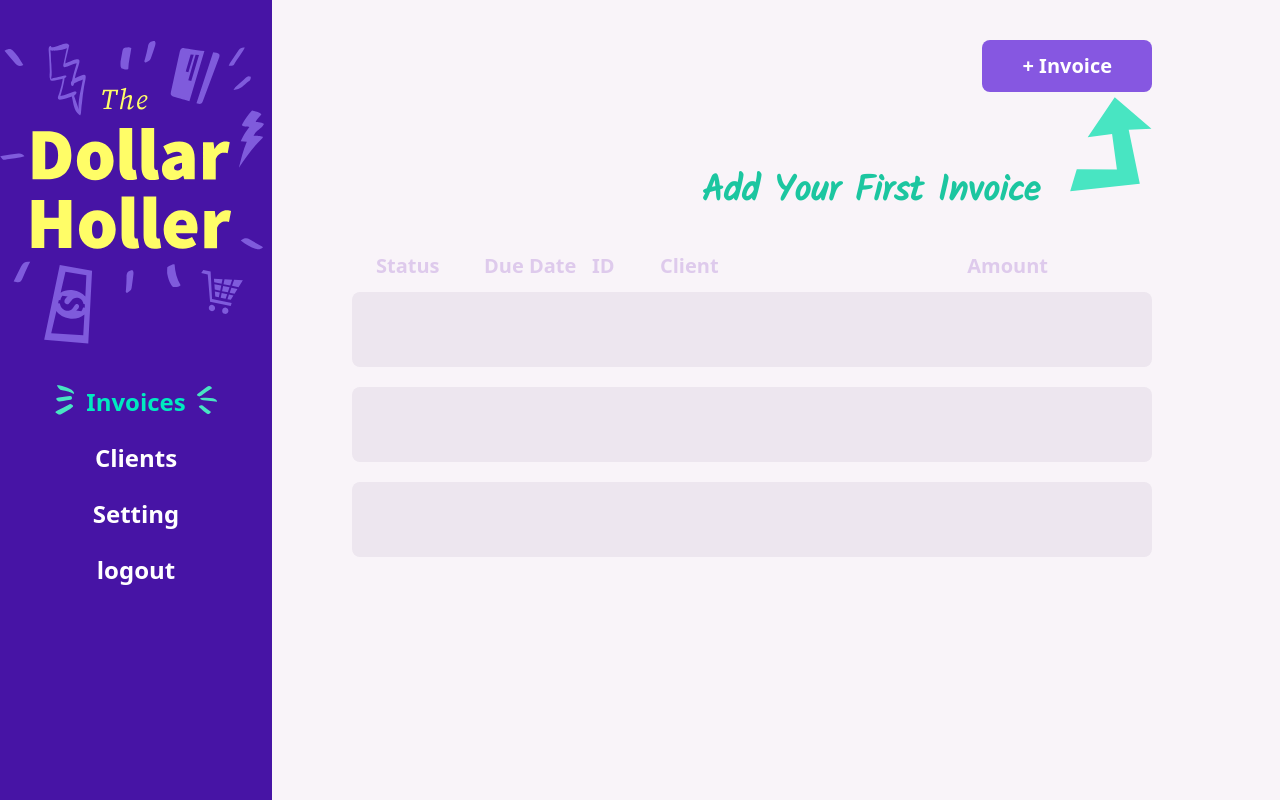
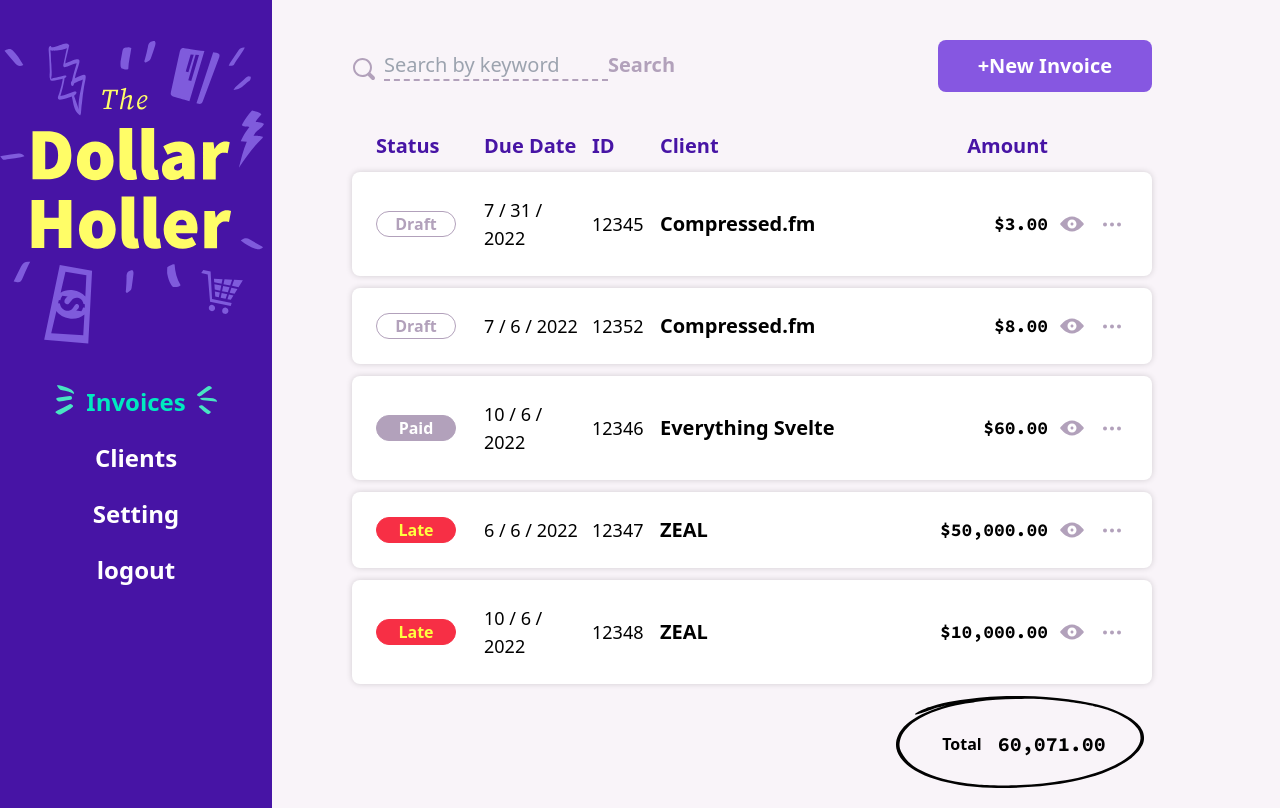
Before and after one commit to crazyH0b0/svelte-invoice, a SvelteKit app: page /invoices in a window 1280 px wide. Built offline with nearby package versions, Linux system fonts and the light colour scheme.

Commit message:
add delete confirmation

```diff
--- /dev/null
+++ b/src/lib/components/Button.svelte
@@ -0,0 +1,33 @@
+<script lang="ts">
+  export let label: string;
+  export let onClick: () => void;
+  export let isAnimated: boolean = true;
+  export let style: 'primary' | 'secondary' | 'destructive' = 'primary';
+</script>
+
+<button
+  on:click|preventDefault={() => onClick()}
+  class:isAnimated
+  class=" relative whitespace-nowrap rounded-lg
+ lg:px-10 lg:py-3 font-sansSerif lg:text-xl font-black text-base px-5 py-2"
+  class:primary={style === 'primary'}
+  class:secondary={style === 'secondary'}
+  class:destructive={style === 'destructive'}
+>
+  {label}
+</button>
+
+<style lang="postcss">
+  .isAnimated {
+    @apply translate-y-0 hover:-translate-y-2 transition-all shadow-colored hover:shadow-coloredHover;
+  }
+  .primary {
+    @apply bg-lavenderIndigo text-white;
+  }
+  .secondary {
+    @apply bg-gallery text-daisyBush;
+  }
+  .destructive {
+    @apply bg-scarlet text-goldenFizz;
+  }
+</style>
--- /dev/null
+++ b/src/lib/components/Icon/Cancel.svelte
@@ -0,0 +1,10 @@
+<script lang="ts">
+  export let width: number = 24,
+    height: number = 24;
+</script>
+
+<svg {width} {height} viewBox="0 0 24 24" fill="none" xmlns="http://www.w3.org/2000/svg">
+  <path
+    d="M12 2C6.47 2 2 6.47 2 12C2 17.53 6.47 22 12 22C17.53 22 22 17.53 22 12C22 6.47 17.53 2 12 2ZM17 15.59L15.59 17L12 13.41L8.41 17L7 15.59L10.59 12L7 8.41L8.41 7L12 10.59L15.59 7L17 8.41L13.41 12L17 15.59Z"
+  />
+</svg>
--- /dev/null
+++ b/src/lib/components/Modal.svelte
@@ -0,0 +1,33 @@
+<script>
+  import Overlay from './Overlay.svelte';
+  import Portal from './Portal.svelte';
+  import Cancel from './Icon/Cancel.svelte';
+  import { createEventDispatcher } from 'svelte';
+
+  export let isVisible = false;
+  const dispatch = createEventDispatcher();
+</script>
+
+<svelte:window
+  on:keydown={(e) => {
+    if (e.key === 'Escape') {
+      dispatch('close');
+    }
+  }}
+/>
+{#if isVisible}
+  <Portal>
+    <Overlay />
+    <div class=" fixed inset-0 z-modal center">
+      <div class="max-w-[450px] min-h-[230px] relative w-full rounded-lg bg-white px-10 py-7">
+        <button
+          on:click={() => dispatch('close')}
+          class=" right-4 top-4 absolute text-pastelPurple hover:text-daisyBush"
+        >
+          <Cancel />
+        </button>
+        <slot />
+      </div>
+    </div>
+  </Portal>
+{/if}
--- /dev/null
+++ b/src/lib/components/Overlay.svelte
@@ -0,0 +1,9 @@
+<svelte:head>
+  <style lang="postcss">
+    body {
+      @apply overflow-hidden;
+    }
+  </style>
+</svelte:head>
+
+<div class="fixed inset-0 bg-blueGem opacity-60 z-overlay" />
--- a/src/lib/components/Portal.svelte
+++ b/src/lib/components/Portal.svelte
@@ -1,6 +1,4 @@
 <script lang="ts">
-  import { updated } from '$app/stores';
-
   function portal(node: HTMLElement) {
     let target: HTMLBodyElement | null;
 
@@ -13,8 +11,11 @@
       node.parentElement?.removeChild(node);
     }
     update();
+
     return { update, destroy };
   }
 </script>
 
-<div class="hidden" use:portal />
+<div hidden use:portal>
+  <slot />
+</div>
--- a/src/lib/stores/InvoiceStore.ts
+++ b/src/lib/stores/InvoiceStore.ts
@@ -4,6 +4,13 @@
 export const invoices = writable<Invoice[]>([]);
 
 export const loadInvoices = async () => {
-  invoices.set([]);
-  // invoices.set(data.invoices);
+  // invoices.set([]);
+  invoices.set(data.invoices);
 }
+
+export const deleteinvoice = async (id: string) => {
+  const invoice = await invoices.update((invoices) => {
+    return invoices.filter((invoice) => invoice.id !== id);
+  });
+  return invoice;
+}
--- a/src/routes/(dashboard)/invoices/+page.svelte
+++ b/src/routes/(dashboard)/invoices/+page.svelte
@@ -1,4 +1,4 @@
-<script>
+<script lang="ts">
   import CircledAmount from '$lib/components/CircledAmount.svelte';
   import Search from '$lib/components/Search.svelte';
   import { invoices, loadInvoices } from '$lib/stores/InvoiceStore';
@@ -7,7 +7,7 @@
   import { centsToDollars, sumInvoices } from '$lib/utils/moneyHelper';
   import BlankState from './BlankState.svelte';
   import InvoiceRowHeader from './InvoiceRowHeader.svelte';
-  import Portal from '$lib/components/Portal.svelte';
+  import Button from '$lib/components/Button.svelte';
 
   onMount(() => {
     loadInvoices();
@@ -29,18 +29,9 @@
     <div />
   {/if}
   <div>
-    <button
-      class=" relative whitespace-nowrap rounded-lg bg-lavenderIndigo
-       lg:px-10 lg:py-3 font-sansSerif lg:text-xl font-black text-base px-5 py-2 text-white shadow-colored hover:shadow-coloredHover
-       translate-y-0 hover:-translate-y-2 transition-all
-       ">+ Invoice</button
-    >
+    <Button label="+New Invoice" onClick={() => {}} />
   </div>
 </div>
-
-<Portal>
-  <div>invoice form</div>
-</Portal>
 
 {#if $invoices === null}
   Loading...
--- a/src/routes/(dashboard)/invoices/InvoiceRow.svelte
+++ b/src/routes/(dashboard)/invoices/InvoiceRow.svelte
@@ -8,12 +8,18 @@
   import Send from '$lib/components/Icon/Send.svelte';
   import Trash from '$lib/components/Icon/Trash.svelte';
   import Edit from '$lib/components/Icon/Edit.svelte';
+  import Modal from '$lib/components/Modal.svelte';
+  import Button from '$lib/components/Button.svelte';
+  import { deleteinvoice } from '$lib/stores/InvoiceStore';
 
   export let invoice: Invoice;
   let isAdditionalMenuShowing = false;
   let isOptionsDisabled = false;
+  let isModalShowing = false;
 
   const handleDelete = () => {
+    isModalShowing = true;
+    isAdditionalMenuShowing = false;
     console.log('deleting');
   };
   const handleEdit = () => {
@@ -72,6 +78,35 @@
     {/if}
   </div>
 </div>
+<Modal isVisible={isModalShowing} on:close={() => (isModalShowing = false)}>
+  <div class="flex flex-col justify-between items-center gap-6 h-[170px]">
+    <div class=" text-center text-xl font-bold text-daisyBush">
+      Are you sure want to delete this invoice to
+      <span class=" text-scarlet">{invoice.client.name}</span> for
+      <span class=" text-scarlet"> ${centsToDollars(sumLineItems(invoice.lineItems))}</span>
+      ?
+    </div>
+    <div class="flex gap-4">
+      <Button
+        isAnimated={false}
+        style="secondary"
+        label="Cancel"
+        onClick={() => {
+          isModalShowing = false;
+        }}
+      />
+      <Button
+        isAnimated={false}
+        style="destructive"
+        label="Yes, Delete it"
+        onClick={() => {
+          deleteinvoice(invoice.id);
+          isModalShowing = false;
+        }}
+      />
+    </div>
+  </div>
+</Modal>
 
 <style lang="postcss">
   .invoice-row {
```
